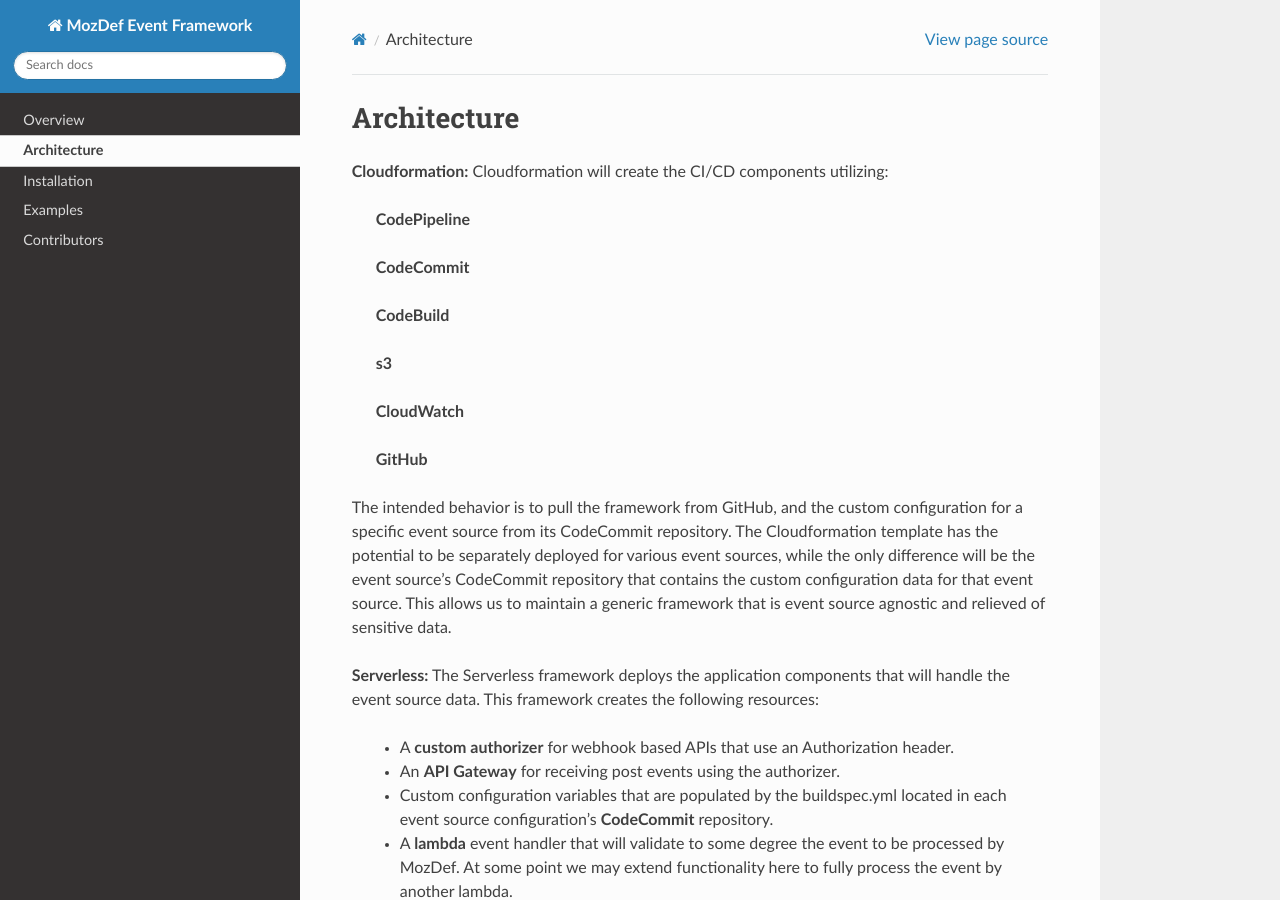
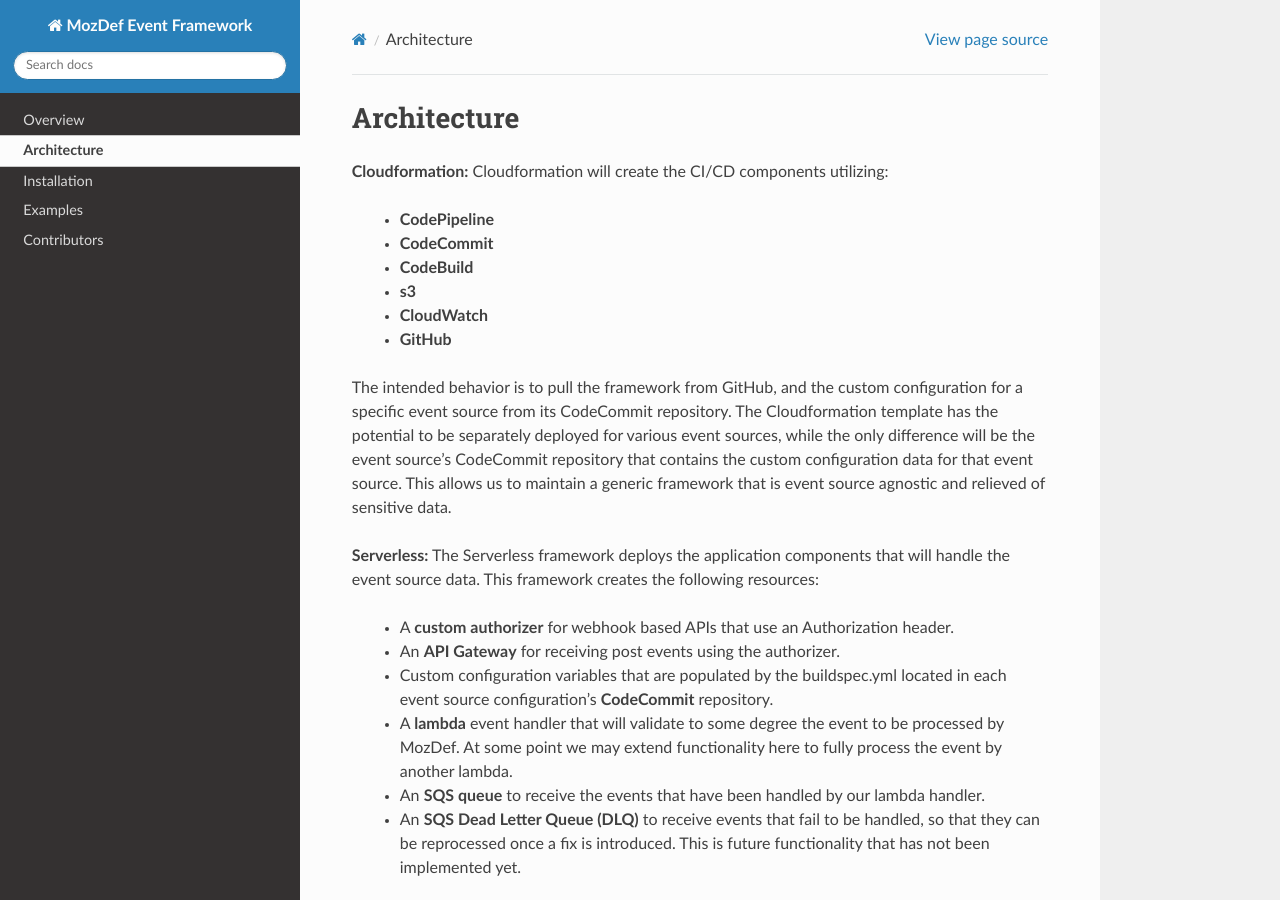
Before and after one commit to mozilla/mozdef-event-framework, a Sphinx documentation site: the page built from docs/source/architecture.rst, in a window 1280 px wide and 900 px high. Built offline with Sphinx 7.4.7 and the Read the Docs theme 2.0.0, drawn with Linux system fonts in a browser that asks for light colours; pages that are not in the unit, such as notebooks, are missing from menus.

```diff
--- a/docs/source/architecture.rst
+++ b/docs/source/architecture.rst
@@ -3,17 +3,12 @@ Architecture
 
 **Cloudformation:** Cloudformation will create the CI/CD components utilizing:
 
-    **CodePipeline**
-
-    **CodeCommit**
-
-    **CodeBuild**
-
-    **s3**
-
-    **CloudWatch**
-
-    **GitHub**
+    * **CodePipeline**
+    * **CodeCommit**
+    * **CodeBuild**
+    * **s3**
+    * **CloudWatch**
+    * **GitHub**
 
 
 The intended behavior is to pull the framework from GitHub, and the custom configuration for a specific event source from its CodeCommit repository.
```
